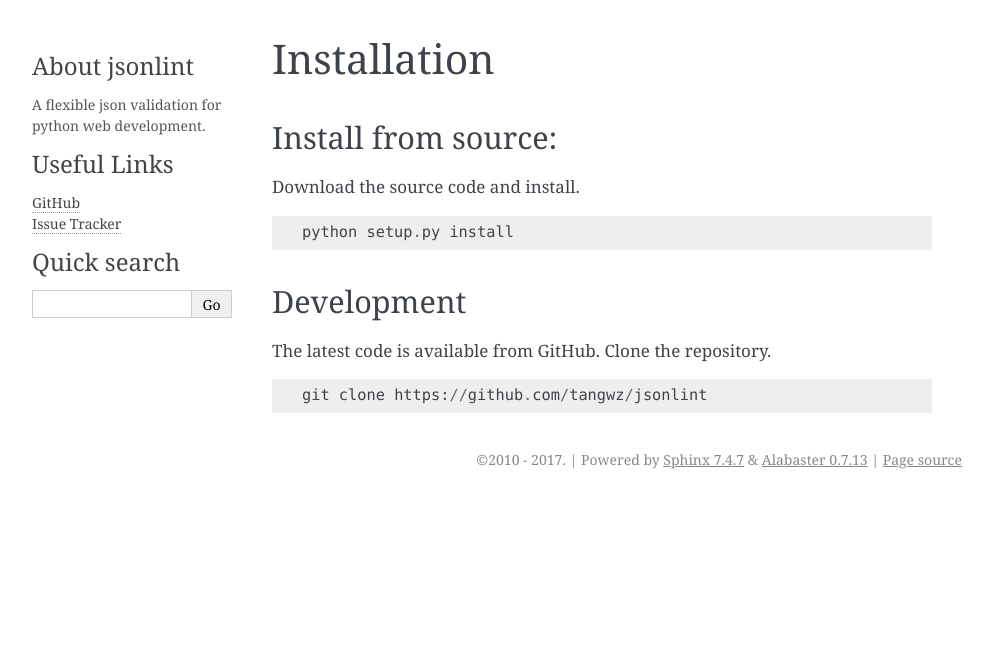
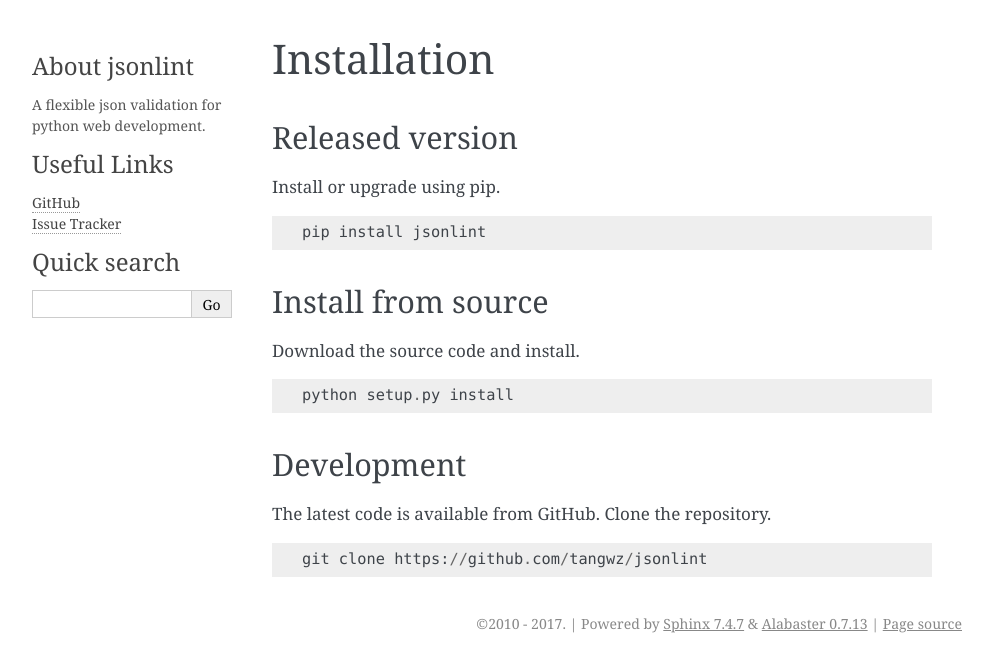
Before and after one commit to tangwz/jsonlint, a Sphinx documentation site: the page built from docs/install.rst, in a window 1280 px wide. Shown: the top 672 px of the page, without its empty margins (148-1141 px from the left). Built offline with Sphinx 7.4.7, drawn with Linux system fonts in a browser that asks for light colours.

Commit message:
add install using pip.

```diff
--- a/docs/install.rst
+++ b/docs/install.rst
@@ -1,8 +1,15 @@
 Installation
 ============
 
-Install from source:
+Released version
 ----------------
+
+Install or upgrade using pip. ::
+
+    pip install jsonlint
+
+Install from source
+-------------------
 
 Download the source code and install. ::
 
```
Also changed, not shown: README.md (+9 -3 lines).
